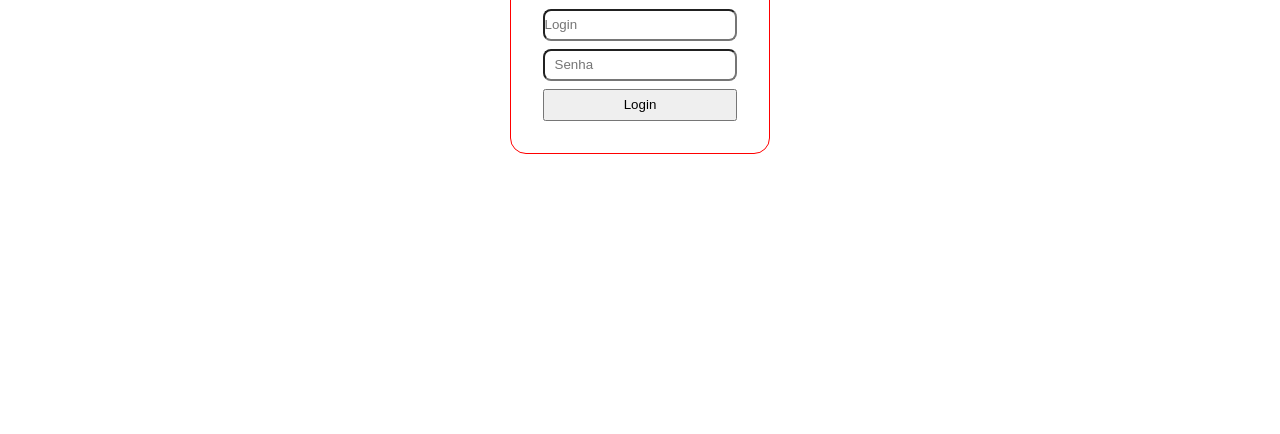
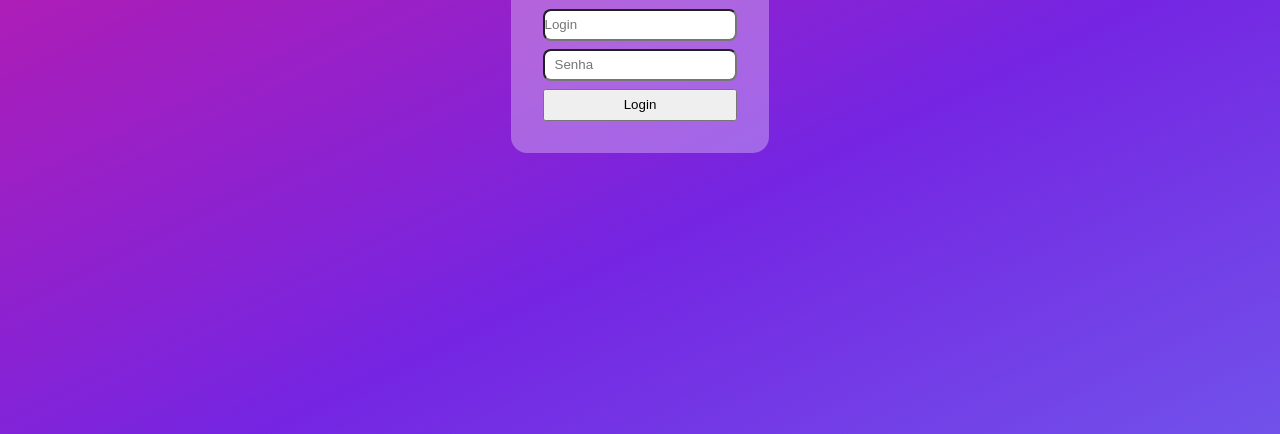
Before and after one commit to Ferrazoni/tela_de_login, a plain HTML site: page index.html in a window 1280 px wide. Shown: the part 366-800 px from the top of the page. Drawn offline with Linux system fonts and the light colour scheme.

Commit message:
classe gradient adicionada ao body e css configurado. bg-color add na classe login

```diff
--- a/index.html
+++ b/index.html
@@ -7,9 +7,9 @@
     <title>Tela de Login</title>
     <link rel="stylesheet" href="styles.css">
 </head>
-<body>
+<body class="gradient">
 
-        <div class="login">
+        <div class="login ">
             <h1>Area de Login</h1>
             <input type="text" placeholder="Login">
             <input type="password" placeholder="Senha">
--- a/styles.css
+++ b/styles.css
@@ -16,9 +16,9 @@ body{
     flex-direction: column;
     justify-content: center;
     align-items: center;
-    border: solid red 1px;
     border-radius: 16px;
     padding: 32px;
+    background-color: rgba(255, 255, 255, 0.3);
 
 }
 
@@ -42,3 +42,24 @@ body{
 .login input[type="password"]::placeholder{
     padding: 10px;
 }
+
+
+.gradient {
+	width: 100vw;
+	height: 100vh;
+	background: linear-gradient(334deg, #6b97f7, #7525e2, #f7137e);
+	background-size: 180% 180%;
+	animation: gradient-animation 6s ease infinite;
+}
+
+@keyframes gradient-animation {
+	0% {
+		background-position: 0% 50%;
+	}
+	50% {
+		background-position: 100% 50%;
+	}
+	100% {
+		background-position: 0% 50%;
+	}
+}
```
